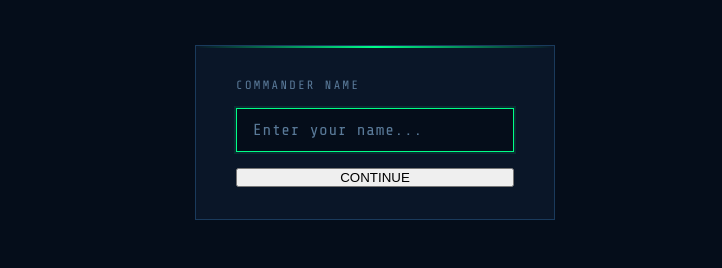
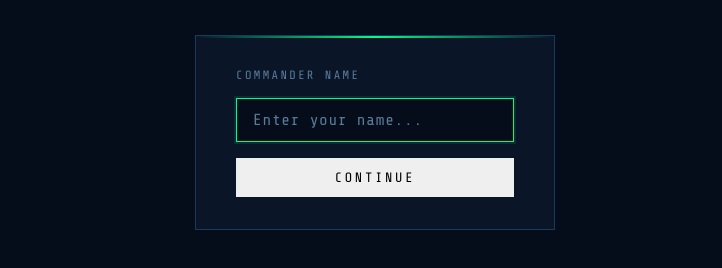
Before and after one commit to jormaedes/battleship, a website built with webpack: page index.html in a window 1280 px wide. Shown: the part 348-616 px from the top of the page, without its empty margins (265-987 px from the left). Built offline with nearby package versions, Linux system fonts and the light colour scheme.

Commit message:
style: add style in btn

```diff
--- a/src/css/style.css
+++ b/src/css/style.css
@@ -152,3 +152,33 @@ body {
 	box-shadow: 0 0 0 2px rgba(255, 59, 59, 0.1);
 	animation: shake 0.3s ease;
 }
+
+.btn {
+	font-family: var(--font-mono);
+	font-size: 0.85rem;
+	letter-spacing: 0.2em;
+	padding: 0.75rem 1.5rem;
+	border: none;
+	cursor: pointer;
+	transition: all 0.15s ease;
+	text-transform: uppercase;
+	position: relative;
+	overflow: hidden;
+}
+
+.btn::after {
+	content: '';
+	position: absolute;
+	inset: 0;
+	background: rgba(255, 255, 255, 0.08);
+	opacity: 0;
+	transition: opacity 0.15s;
+}
+
+.btn:hover::after {
+	opacity: 1;
+}
+
+.btn:active {
+	transform: scale(0.97);
+}
```
